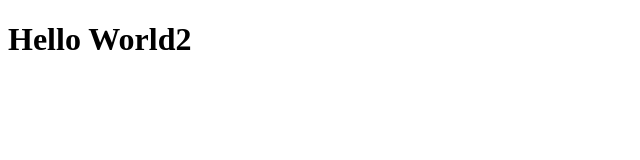
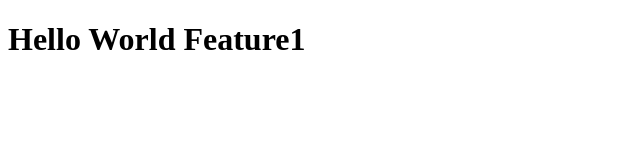
Before and after one commit to wissanu1234/testGit, a plain HTML site: page index.html in a window 1280 px wide. Shown: the whole page, without its empty margins (0-640 px from the left). Drawn offline with Linux system fonts and the light colour scheme.

Commit message:
Edit Hello World in Feature 1

```diff
--- a/index.html
+++ b/index.html
@@ -5,6 +5,6 @@
     <title>Introduction to Git</title>
 </head>
 <body>
-    <h1>Hello World2</h1>
+    <h1>Hello World Feature1</h1>
 </body>
 </html>
```
